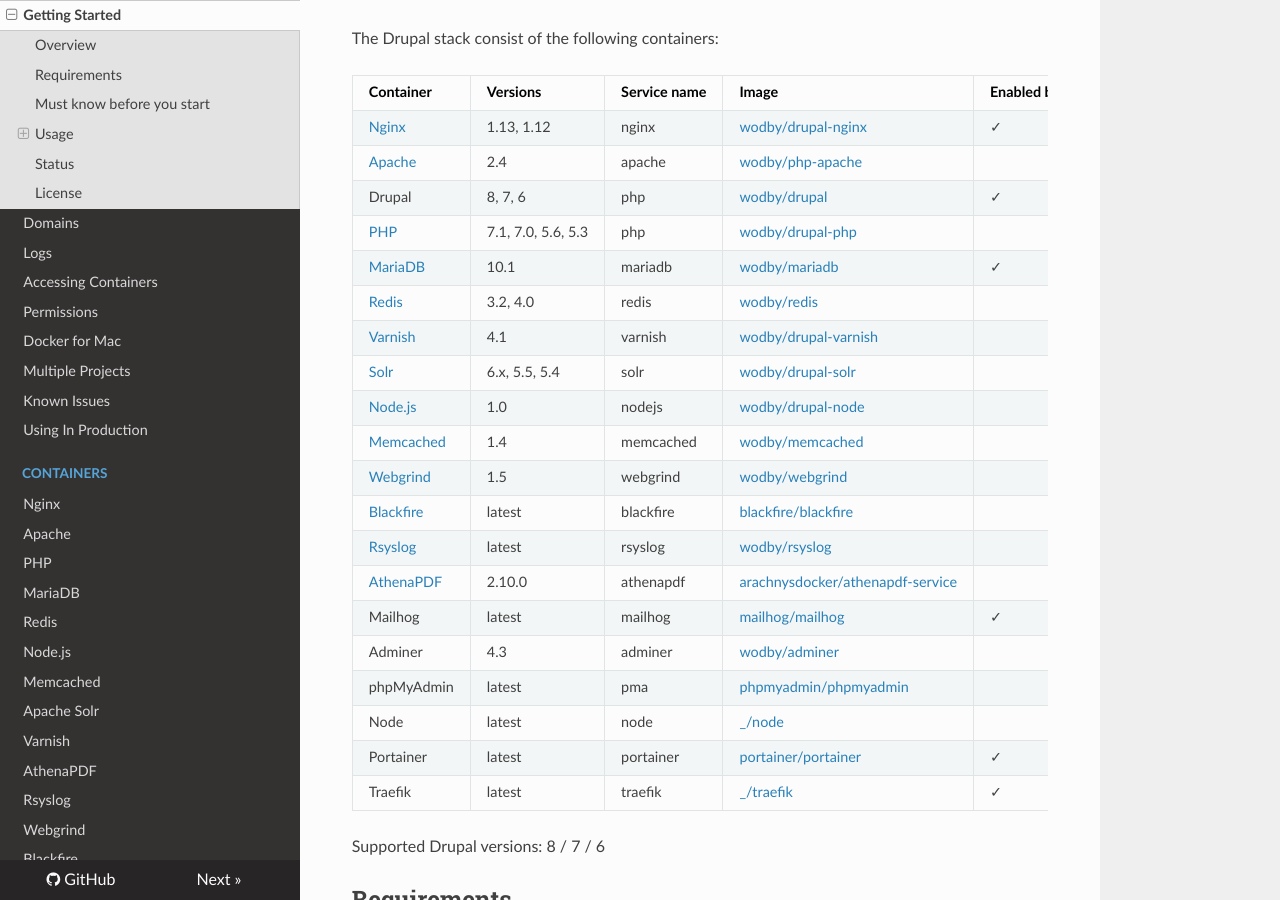
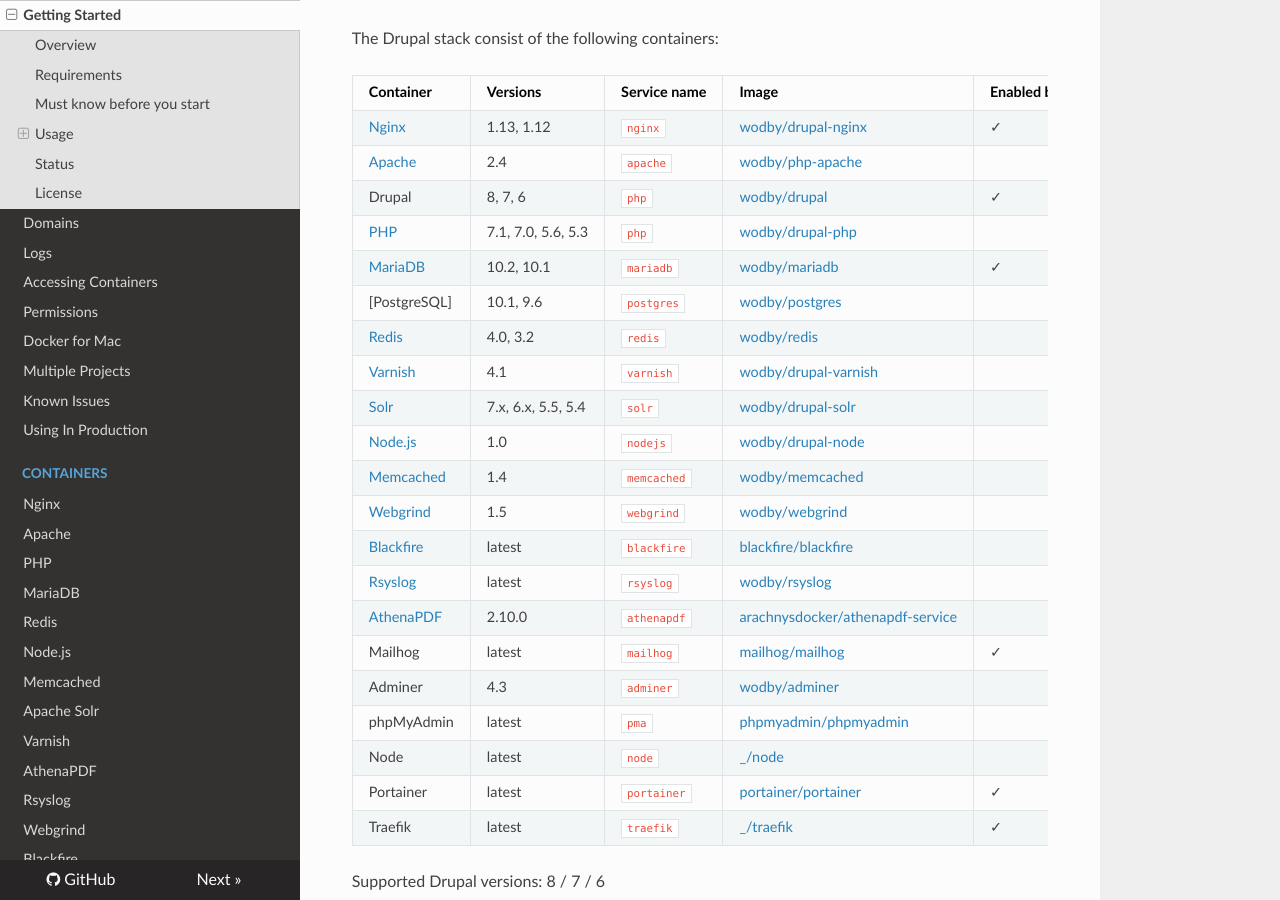
Before and after one commit to wodby/docker4drupal, an MkDocs documentation site: the page built from docs/index.md, in a window 1280 px wide and 900 px high, scrolled down 333 px. Built offline with MkDocs 1.6.1, drawn with Linux system fonts in a browser that asks for light colours; nearby versions of some CDN libraries; old or Windows-style settings are respelled for this version of MkDocs.

```diff
--- a/docs/index.md
+++ b/docs/index.md
@@ -13,6 +13,7 @@ The Drupal stack consist of the following containers:
 [wodby/drupal]: https://github.com/wodby/drupal
 [wodby/drupal-php]: https://github.com/wodby/drupal-php
 [wodby/mariadb]: https://github.com/wodby/mariadb
+[wodby/postgres]: https://github.com/wodby/postgres
 [wodby/redis]: https://github.com/wodby/redis
 [wodby/drupal-varnish]: https://github.com/wodby/drupal-varnish
 [wodby/drupal-solr]: https://github.com/wodby/drupal-solr
@@ -42,28 +43,29 @@ The Drupal stack consist of the following containers:
 [Rsyslog]: containers/rsyslog.md
 [AthenaPDF]: containers/athenapdf.md
 
-| Container   | Versions           | Service name | Image                              | Enabled by default |
-| ---------   | ------------------ | ------------ | ---------------------------------- | ------------------ |
-| [Nginx]     | 1.13, 1.12         | nginx        | [wodby/drupal-nginx]               | ✓                  |
-| [Apache]    | 2.4                | apache       | [wodby/php-apache]                 |                    |
-| Drupal      | 8, 7, 6            | php          | [wodby/drupal]                     | ✓                  |
-| [PHP]       | 7.1, 7.0, 5.6, 5.3 | php          | [wodby/drupal-php]                 |                    |
-| [MariaDB]   | 10.1               | mariadb      | [wodby/mariadb]                    | ✓                  |
-| [Redis]     | 3.2, 4.0           | redis        | [wodby/redis]                      |                    |
-| [Varnish]   | 4.1                | varnish      | [wodby/drupal-varnish]             |                    |
-| [Solr]      | 6.x, 5.5, 5.4      | solr         | [wodby/drupal-solr]                |                    |
-| [Node.js]   | 1.0                | nodejs       | [wodby/drupal-node]                |                    |
-| [Memcached] | 1.4                | memcached    | [wodby/memcached]                  |                    |
-| [Webgrind]  | 1.5                | webgrind     | [wodby/webgrind]                   |                    |
-| [Blackfire] | latest             | blackfire    | [blackfire/blackfire]              |                    |
-| [Rsyslog]   | latest             | rsyslog      | [wodby/rsyslog]                    |                    |
-| [AthenaPDF] | 2.10.0             | athenapdf    | [arachnysdocker/athenapdf-service] |                    |
-| Mailhog     | latest             | mailhog      | [mailhog/mailhog]                  | ✓                  |
-| Adminer     | 4.3                | adminer      | [wodby/adminer]                    |                    |
-| phpMyAdmin  | latest             | pma          | [phpmyadmin/phpmyadmin]            |                    |
-| Node        | latest             | node         | [_/node]                           |                    |
-| Portainer   | latest             | portainer    | [portainer/portainer]              | ✓                  |
-| Traefik     | latest             | traefik      | [_/traefik]                        | ✓                  |
+| Container    | Versions           | Service name | Image                              | Enabled by default |
+| ------------ | ------------------ | ------------ | ---------------------------------- | ------------------ |
+| [Nginx]      | 1.13, 1.12         | `nginx`      | [wodby/drupal-nginx]               | ✓                  |
+| [Apache]     | 2.4                | `apache`     | [wodby/php-apache]                 |                    |
+| Drupal       | 8, 7, 6            | `php`        | [wodby/drupal]                     | ✓                  |
+| [PHP]        | 7.1, 7.0, 5.6, 5.3 | `php`        | [wodby/drupal-php]                 |                    |
+| [MariaDB]    | 10.2, 10.1         | `mariadb`    | [wodby/mariadb]                    | ✓                  |
+| [PostgreSQL] | 10.1, 9.6          | `postgres`   | [wodby/postgres]                   |                    |
+| [Redis]      | 4.0, 3.2           | `redis`      | [wodby/redis]                      |                    |
+| [Varnish]    | 4.1                | `varnish`    | [wodby/drupal-varnish]             |                    |
+| [Solr]       | 7.x, 6.x, 5.5, 5.4 | `solr`       | [wodby/drupal-solr]                |                    |
+| [Node.js]    | 1.0                | `nodejs`     | [wodby/drupal-node]                |                    |
+| [Memcached]  | 1.4                | `memcached`  | [wodby/memcached]                  |                    |
+| [Webgrind]   | 1.5                | `webgrind`   | [wodby/webgrind]                   |                    |
+| [Blackfire]  | latest             | `blackfire`  | [blackfire/blackfire]              |                    |
+| [Rsyslog]    | latest             | `rsyslog`    | [wodby/rsyslog]                    |                    |
+| [AthenaPDF]  | 2.10.0             | `athenapdf`  | [arachnysdocker/athenapdf-service] |                    |
+| Mailhog      | latest             | `mailhog`    | [mailhog/mailhog]                  | ✓                  |
+| Adminer      | 4.3                | `adminer`    | [wodby/adminer]                    |                    |
+| phpMyAdmin   | latest             | `pma`        | [phpmyadmin/phpmyadmin]            |                    |
+| Node         | latest             | `node`       | [_/node]                           |                    |
+| Portainer    | latest             | `portainer`  | [portainer/portainer]              | ✓                  |
+| Traefik      | latest             | `traefik`    | [_/traefik]                        | ✓                  |
 
 Supported Drupal versions: 8 / 7 / 6
 
```
Also changed, not shown: README.md (+22 -20 lines), docker-compose.yml (+49 -29 lines), 1 other file.
